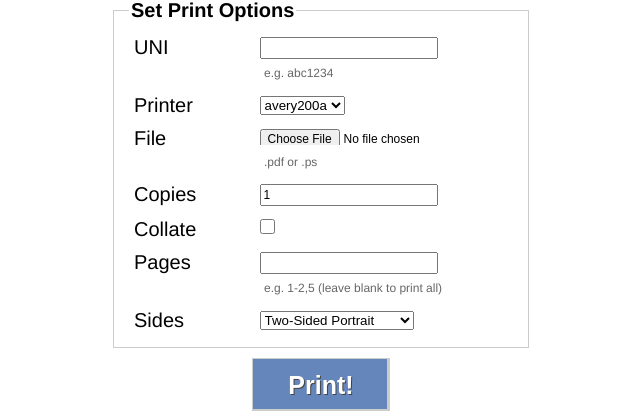
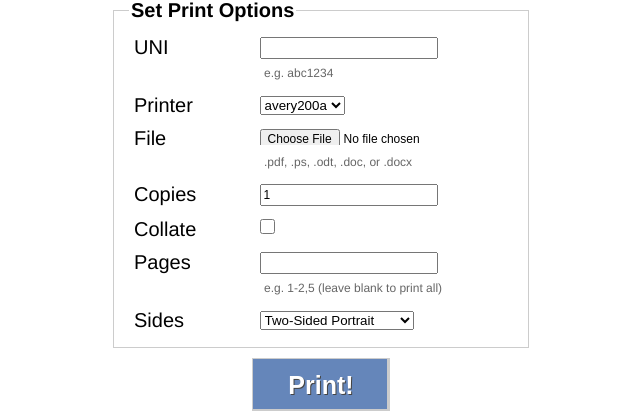
Before and after one commit to adi-archive/cuprint, a Flask app: page /avery/print in a window 1280 px wide. Shown: the part 166-577 px from the top of the page, without its empty margins (319-959 px from the left). Run offline with Flask 2, Linux system fonts and the light colour scheme; parts of the project's set-up code (start-up, migrations or seed data) failed here and were passed over.

Commit message:
add additional file types to instructions

```diff
--- a/templates/printers.html
+++ b/templates/printers.html
@@ -28,7 +28,7 @@
                 <label for="document">File</label>
                 <input type="file" id="document" name="document"/>
                 <br />
-                <small>.pdf or .ps</small>
+                <small>.pdf, .ps, .odt, .doc, or .docx </small>
             </li>
             <li>
                 <label for="copies">Copies</label>
```
